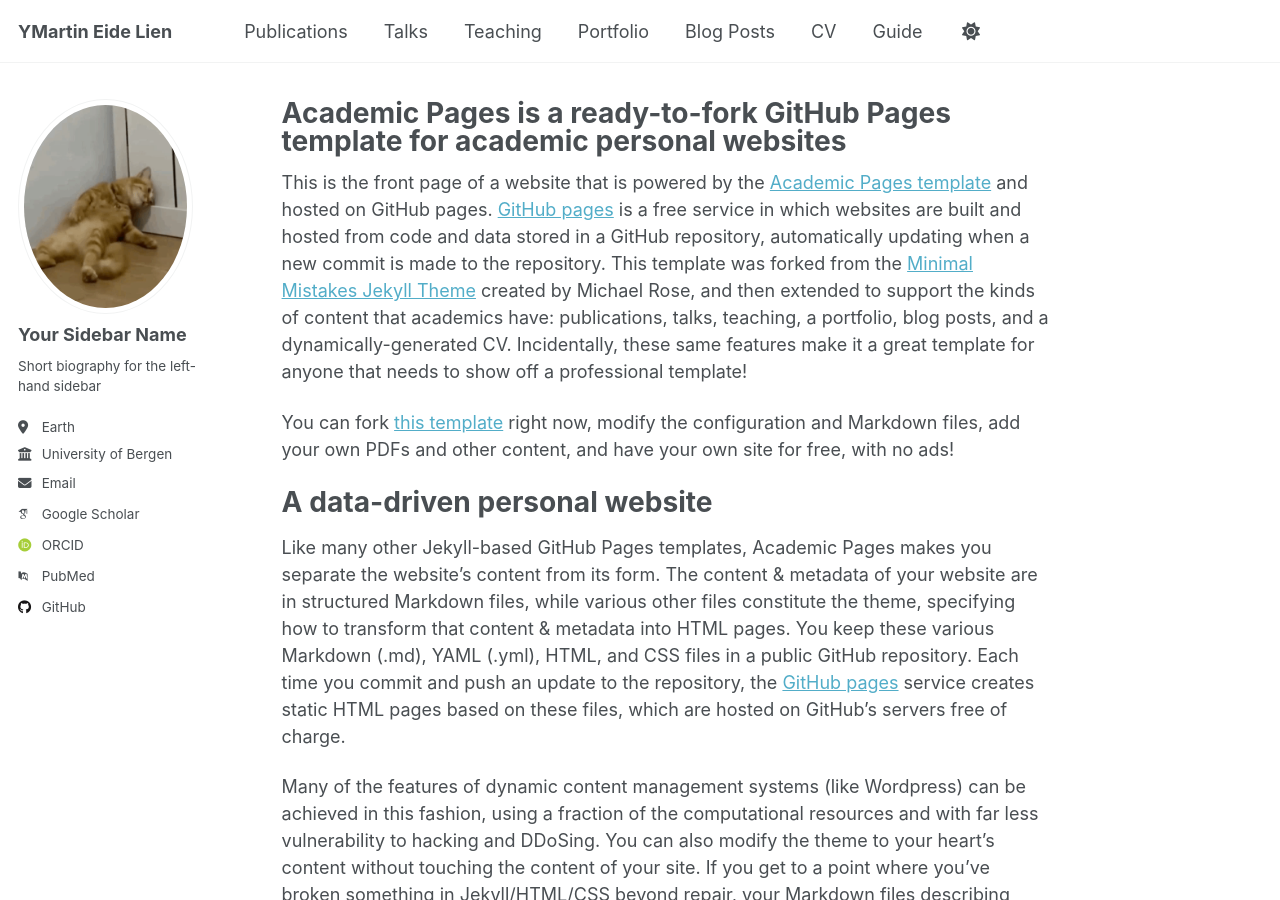
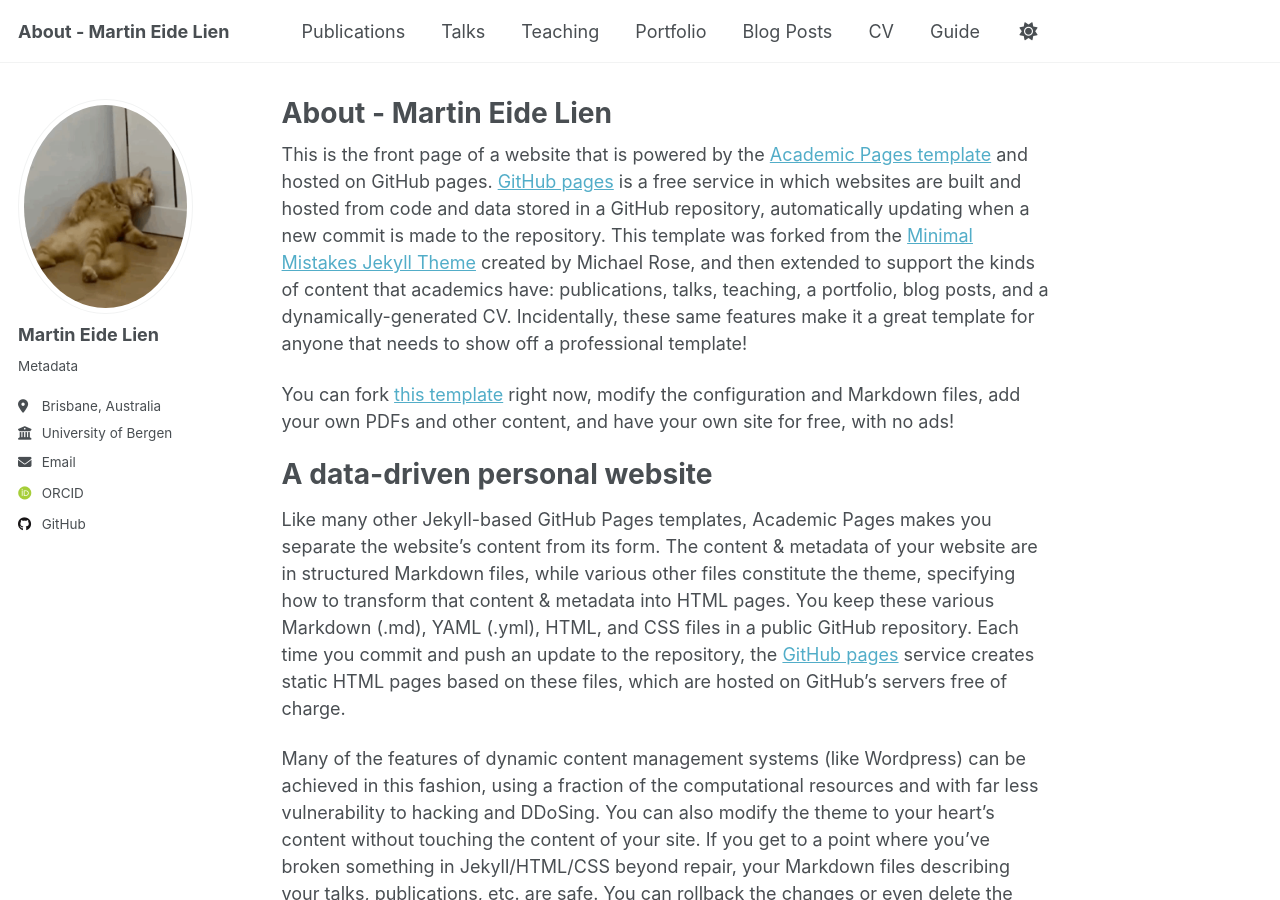
Before and after one commit to meidelien/meidelien.github.io, a Jekyll site: the page built from _pages/about.md, in a window 1280 px wide and 900 px high. Built offline with Jekyll 4.4.1, drawn with Linux system fonts in a browser that asks for light colours; some web fonts are replaced; a script that is not in the unit is left out; some of the changed text lies outside the part shown.

Commit message:
Update site and about page with personal details
Replaced placeholder names and information in _config.yml and about.md with Martin Eide Lien's details, including name, location, ORCID, and page titles. This personalizes the site and about page for Martin Eide Lien.

```diff
--- a/_config.yml
+++ b/_config.yml
@@ -9,9 +9,9 @@
 # Basic Site Settings
 locale                   : "en-US"
 site_theme               : "default" # Currently available options are "default", "air"
-title                    : "YMartin Eide Lien"
+title                    : "About - Martin Eide Lien"
 title_separator          : "-"
-name                     : &name "Your Name"
+name                     : &name "Martin Eide Lien"
 description              : &description "Your Name's academic portfolio"   # Update this with a general description of your site, this is the default if not overridden by a page
 url                      : https://meidelien.github.io # The base hostname & protocol for your site e.g. "https://[your GitHub username].github.io",
                                                            # or if you already have some other page hosted on Github then use "https://[your GitHub username].github.io/[Your Repo Name]"
@@ -24,10 +24,10 @@
 author:
   # Biographic information
   avatar           : "profile.png"
-  name             : "Your Sidebar Name"
+  name             : "Martin Eide Lien"
   pronouns         : # example: "she/her"
-  bio              : "Short biography for the left-hand sidebar"
-  location         : "Earth"
+  bio              : "Metadata"
+  location         : "Brisbane, Australia"
   employer         : "University of Bergen"
   uri              : # URL
   email            : "none@example.org"
@@ -35,12 +35,12 @@
   # Academic websites
   academia         : # URL
   arxiv            : # URL - Update with the correct link to your profile
-  googlescholar    : "https://scholar.google.com/citations?user=PS_CX0AAAAAJ"
+  googlescholar    : # URL "https://scholar.google.com/citations?user=PS_CX0AAAAAJ"
   inspire-hep      : # URL
   impactstory      : # URL
-  orcid            : "http://orcid.org/yourorcidurl"
+  orcid            : "https://orcid.org/0000-0003-3225-9175"
   semantic         : # URL
-  pubmed           : "https://www.ncbi.nlm.nih.gov/pubmed/?term=john+snow"
+  pubmed           : # URL
   researchgate     : # URL
   scopus           : # URL
 
--- a/_pages/about.md
+++ b/_pages/about.md
@@ -1,6 +1,6 @@
 ---
 permalink: /
-title: "Academic Pages is a ready-to-fork GitHub Pages template for academic personal websites"
+title: "About - Martin Eide Lien"
 author_profile: true
 redirect_from:
   - /about/
```
